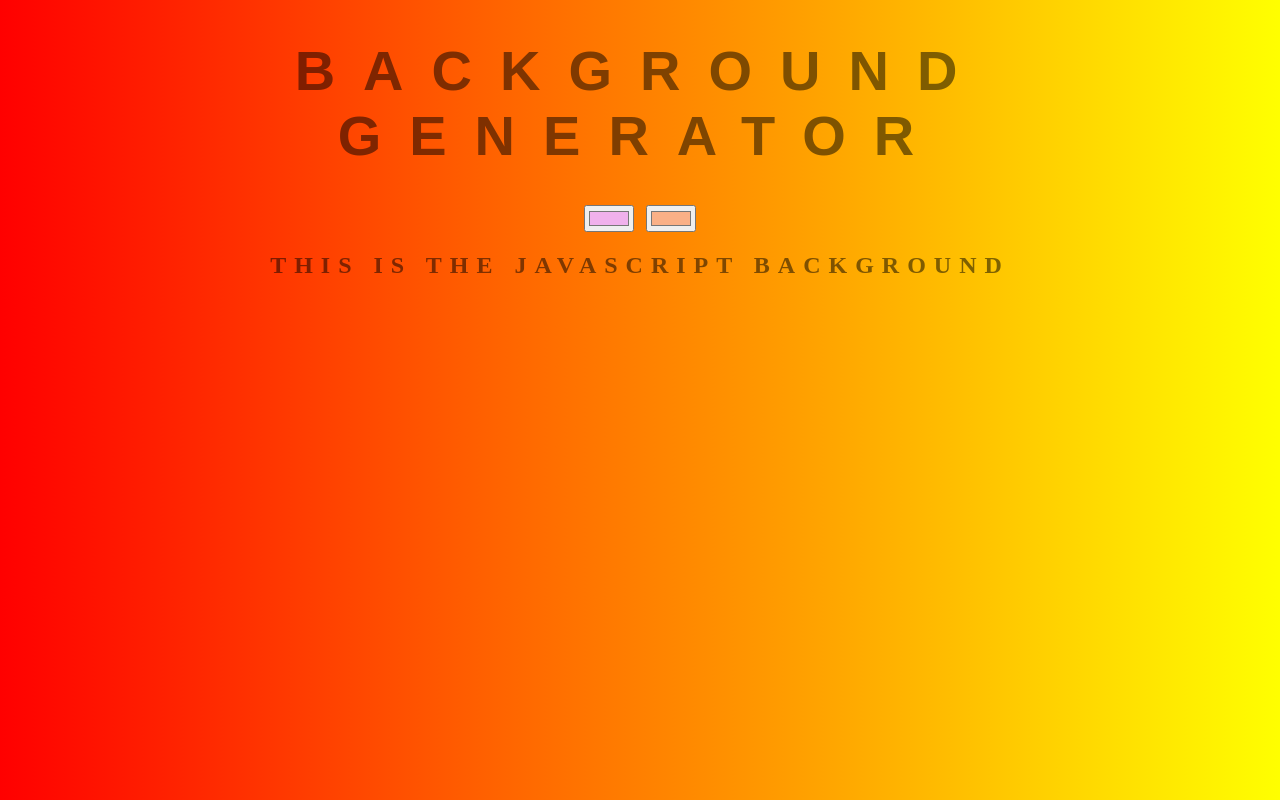
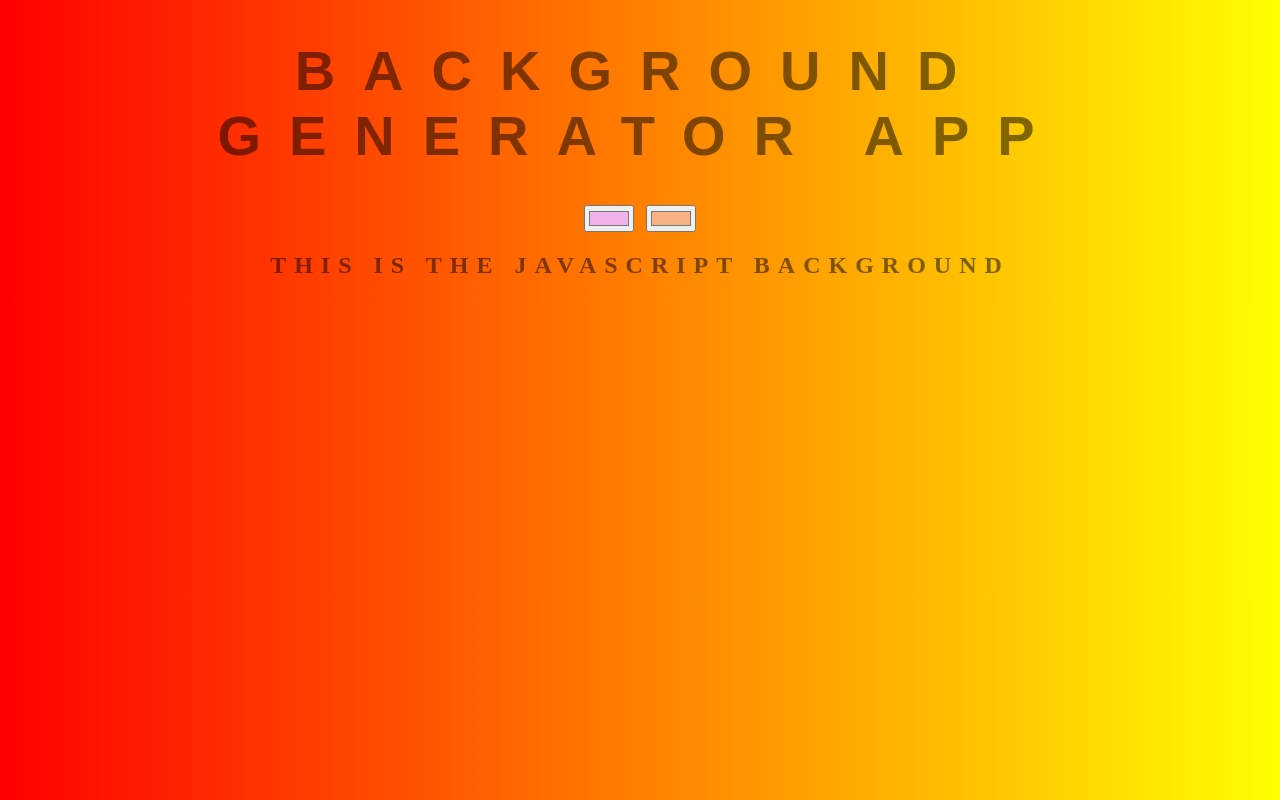
Before and after one commit to realcollin/background-generator, a website: page index.html in a window 1280 px wide. Drawn offline with Linux system fonts and the light colour scheme.

Commit message:
Changed the title and the heading of the document

```diff
--- a/index.html
+++ b/index.html
@@ -4,11 +4,11 @@
     <meta charset="UTF-8">
     <meta name="viewport" content="width=device-width, initial-scale=1.0">
     <meta http-equiv="X-UA-Compatible" content="ie=edge">
-    <title>Background Generator V2</title>
+    <title>Background Generator</title>
     <link rel="stylesheet" type="text/css" href="style.css">
 </head>
 <body id="gradient">
-    <h1>Background Generator</h1>
+    <h1>Background Generator App</h1>
     <input class="color1" type="color" name="color1" value="#f0b1ec">
     <input class="color2" type="color" name="color1" value="#fab087">
     <h2>This is the Javascript Background</h2>
```
